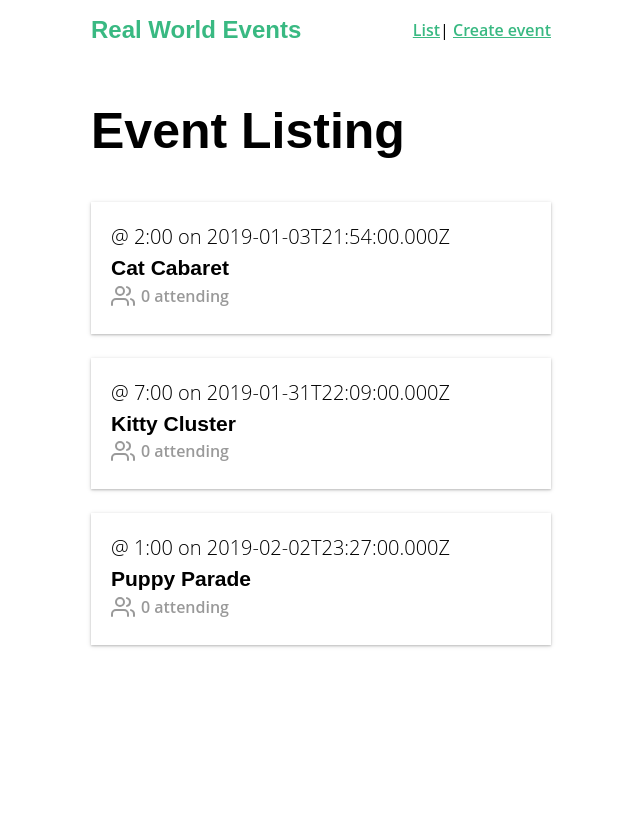
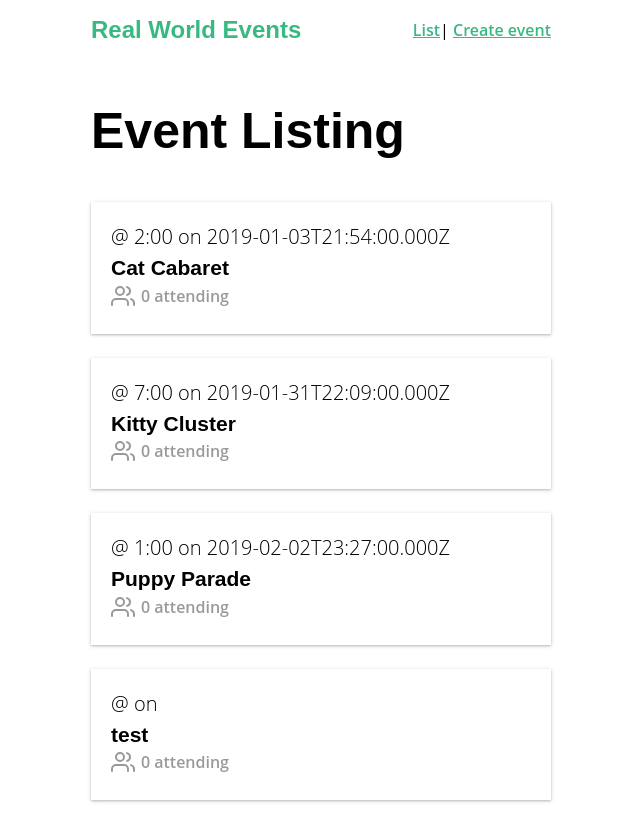
Before and after one commit to ma12-co/real-world-vue, a Vue app: page / in a window 1280 px wide. Shown: the top 840 px of the page, without its empty margins (319-959 px from the left). Before the commit the page ends 800 px from the top, so only its background shows below. Built offline with nearby package versions, Linux system fonts and the light colour scheme; data requests are answered from the project's data file.

Commit message:
Mutations & Actions 2

```diff
--- a/db.json
+++ b/db.json
@@ -44,6 +44,16 @@
       "date": "2019-02-02T23:27:00.000Z",
       "time": "1:00",
       "attendees": []
+    },
+    {
+      "id": 5788917,
+      "category": "education",
+      "title": "test",
+      "description": "",
+      "location": "",
+      "date": "",
+      "time": "",
+      "attendees": []
     }
   ]
 }
--- a/src/store.js
+++ b/src/store.js
@@ -35,10 +35,11 @@ export default new Vuex.Store({
   },
   actions: {
     createEvent({ commit }, event) {
-      EventService.postEvent(event).catch(e =>
-        console.log('there was an error' + e)
-      )
-      commit('ADD_EVENT', event)
+      return EventService.postEvent(event)
+        .then(() => {
+          commit('ADD_EVENT', event)
+        })
+        .catch(e => console.log('there was an error' + e))
     }
   },
   getters: {
--- a/src/views/EventCreate.vue
+++ b/src/views/EventCreate.vue
@@ -59,7 +59,7 @@ export default {
     return {
       times,
       categories: this.$store.state.categories,
-      event: this.createFreshEventObject
+      event: this.createFreshEventObject()
     }
   },
   components: {
@@ -67,11 +67,21 @@ export default {
   },
   methods: {
     createEvent() {
-      this.$store.dispatch('createEvent', this.event)
+      this.$store
+        .dispatch('createEvent', this.event)
+        .then(() => {
+          this.$router.push({
+            name: 'event-show',
+            params: { id: this.event.id }
+          })
+          this.event = this.createFreshEventObject()
+        })
+        .catch(e => console.log('There was an error:' + e))
     },
     createFreshEventObject() {
       const user = this.$store.state.user.user
       const id = Math.floor(Math.random() * 10000000)
+
       return {
         id: id,
         user: user,
--- a/src/views/EventShow.vue
+++ b/src/views/EventShow.vue
@@ -3,7 +3,7 @@
     <div class="event-header">
       <span class="eyebrow">@{{ event.time }} on {{ event.date }}</span>
       <h1 class="title">{{ event.title }}</h1>
-      <h5>Organized by {{ event.organizer }}</h5>
+      <h5>Organized by {{ event.organizer ? event.organizer.name : '' }}</h5>
       <h5>Category: {{ event.category }}</h5>
     </div>
     <BaseIcon name="map">
@@ -14,9 +14,9 @@
     <p>{{ event.description }}</p>
     <h2>
       Attendees
-      <span class="badge -fill-gradient">{{
-        event.attendees ? event.attendees.length : 0
-      }}</span>
+      <span class="badge -fill-gradient">
+        {{ event.attendees ? event.attendees.length : 0 }}
+      </span>
     </h2>
     <ul class="list-group">
       <li
```
